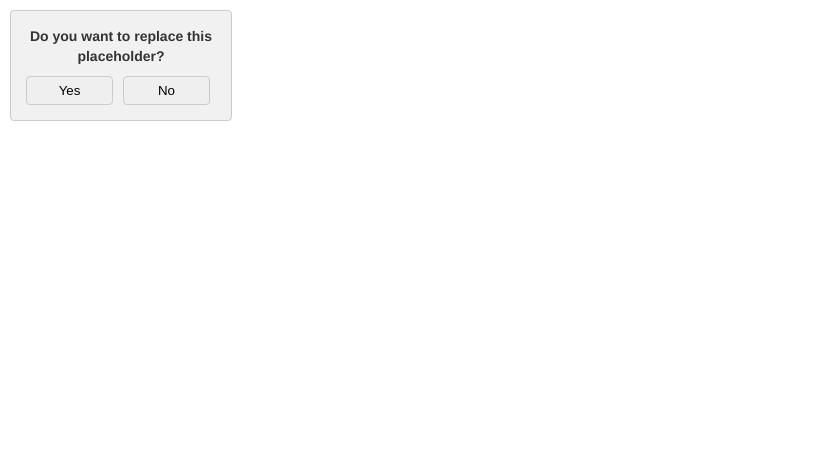
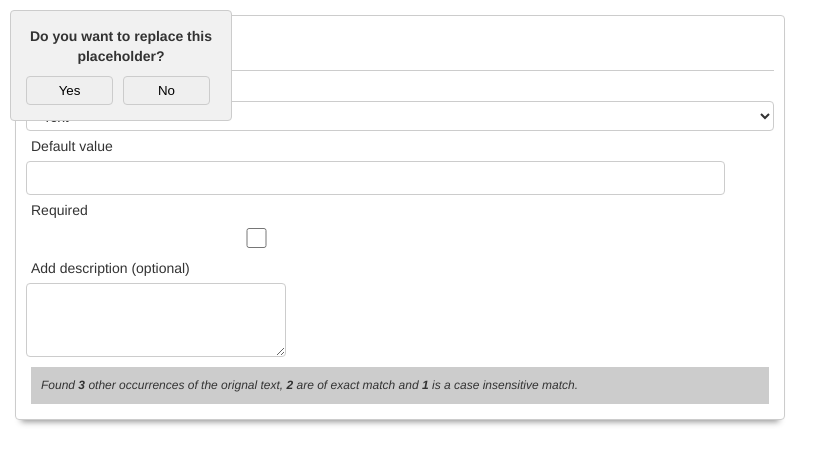
Before and after one commit to theterminalguy/writeonce, a React (Create React App) app: page /story in a window 1280 px wide. Shown: the top 464 px of the page, without its empty margins (0-838 px from the left). Built offline with nearby package versions, Linux system fonts and the light colour scheme; what @hotwired/stimulus, @hotwired/stimulus-webpack-helpers would draw is missing.

Commit message:
work in progress

```diff
--- a/src/App.tsx
+++ b/src/App.tsx
@@ -5,6 +5,7 @@ import VanillaEditor from "./components/editors/vanilla";
 import { Storybook } from "./components/storybook";
 import HomePage from './components/HomePage';
 import Error404Page from "./components/Error404Page";
+import QuickFlow from "./components/quickflow";
 
 function App() {
   return (
@@ -12,6 +13,7 @@ function App() {
       <Routes>
         <Route index element={<HomePage />} />
         <Route path="editor" element={<VanillaEditor />} />
+        <Route path="quickflow" element={<QuickFlow />} />
         <Route path="story" element={<Storybook />} />
         <Route path="*" element={<Error404Page />} />
       </Routes>
--- a/src/components/editors/vanilla/components/PlaceholderSidePanel/PlaceholderItem.css
+++ b/src/components/editors/vanilla/components/PlaceholderSidePanel/PlaceholderItem.css
@@ -90,3 +90,14 @@ span.vanilla__placheholder-count-badge {
   font-size: 12px;
   font-weight: bold;
 }
+
+div.vanilla__info-message {
+  font-size: 12px;
+  font-style: italic;
+  margin: 5px;
+
+  background-color: #ccc;
+  padding: 10px;
+  cursor: pointer;
+  color: #333;
+}
--- a/src/components/editors/vanilla/components/PlaceholderSidePanel/PlaceholderItem.tsx
+++ b/src/components/editors/vanilla/components/PlaceholderSidePanel/PlaceholderItem.tsx
@@ -82,6 +82,11 @@ export default function PlaceholderItem({
           className={`vanilla__form-control vanilla__form-control-${placeholderId}`}
           name="description"
         ></textarea>
+        <div className="vanilla__info-message">
+          Found <strong>3</strong> other occurrences of the orignal text,{" "}
+          <strong>2</strong> are of exact match and <strong>1</strong> is a case insensitive
+          match.
+        </div>
       </div>
     </div>
   );
--- /dev/null
+++ b/src/components/quickflow/index.tsx
@@ -0,0 +1,19 @@
+import SidePanel from "../editors/vanilla/components/sidepanel";
+
+const PlaceholderConfiguartion = () => {
+    return (
+        <div>
+            Placeholder stuff
+        </div>
+    );
+};
+
+export default function QuickFlow() {
+    return (
+        <div className="wrapper">
+            <div>
+            Vestibulum vel orci hendrerit ligula pharetra volutpat et sed dui. Phasellus vitae feugiat dolor. Mauris eleifend neque ac iaculis aliquet. Nunc malesuada nisi in dictum tristique. Vestibulum mauris eros, varius sed faucibus sed, pellentesque et nunc. Curabitur ultricies blandit urna. Pellentesque ut augue mollis, lacinia dui non, rutrum justo. Nunc et odio dapibus, blandit leo eget, aliquet urna. Etiam lorem dolor, vehicula a purus in, fermentum congue diam. Integer vel urna nec turpis posuere tempor eu lacinia purus. Praesent mattis viverra lacus bibendum fringilla. Nulla commodo posuere ante, at cursus est rhoncus quis. In iaculis viverra neque in blandit. Pellentesque eleifend arcu diam, sed sodales ligula pharetra at. Morbi ac nisl adipiscing sem interdum convallis.            </div>
+            <SidePanel component={<PlaceholderConfiguartion />} />
+        </div>
+    );
+}
--- a/src/components/storybook/index.tsx
+++ b/src/components/storybook/index.tsx
@@ -1,3 +1,4 @@
+import PlaceholderItem from '../editors/vanilla/components/PlaceholderSidePanel/PlaceholderItem';
 import ConfirmModal from '../editors/vanilla/components/modal/confirm';
 import './index.css';
 
@@ -15,6 +16,8 @@ export const Storybook = () => {
           onNo: "onNo",
         }}
       />
+
+      <PlaceholderItem placeholderName="Placeholder 1" placeholderId="1" count={1} />
     </div>
   );
 };
```
Also changed, not shown: src/components/editors/vanilla/plugins/FloatingToolBarPlugin/index.tsx (+9 -0 lines).
